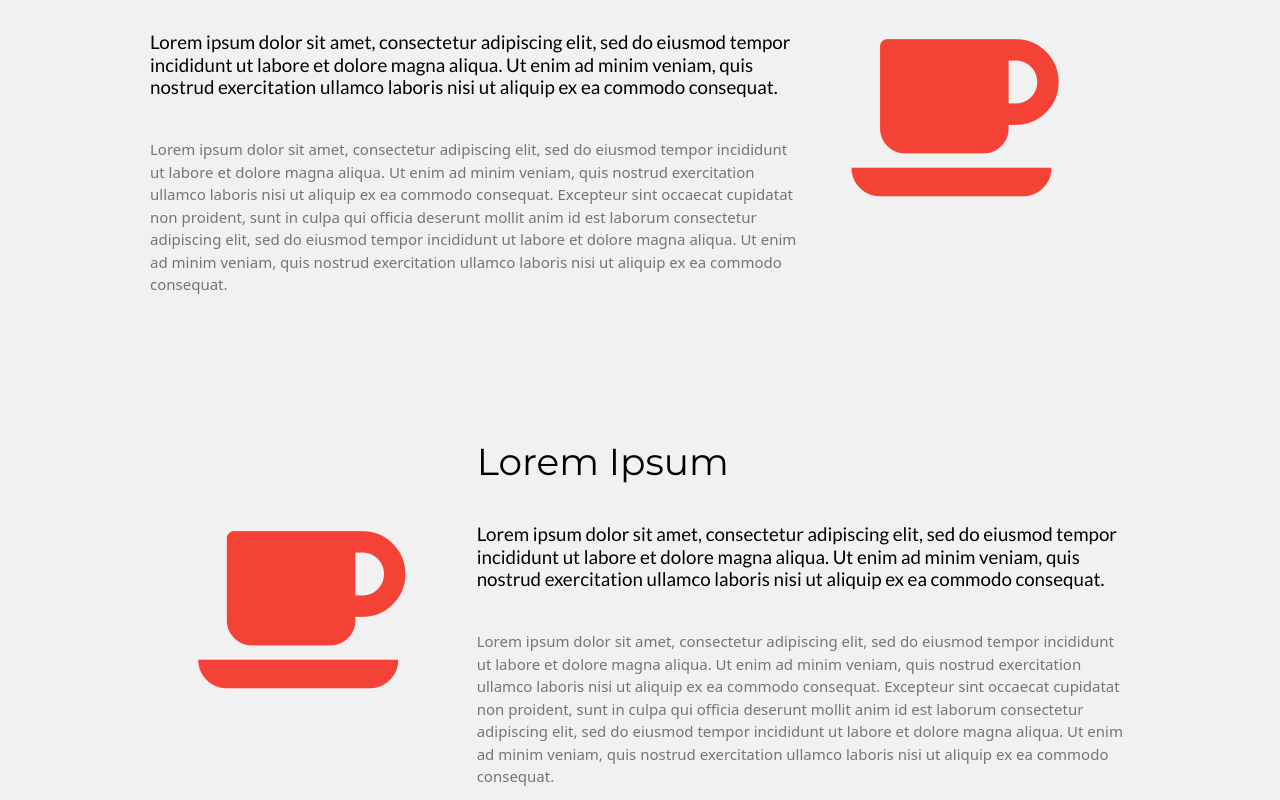
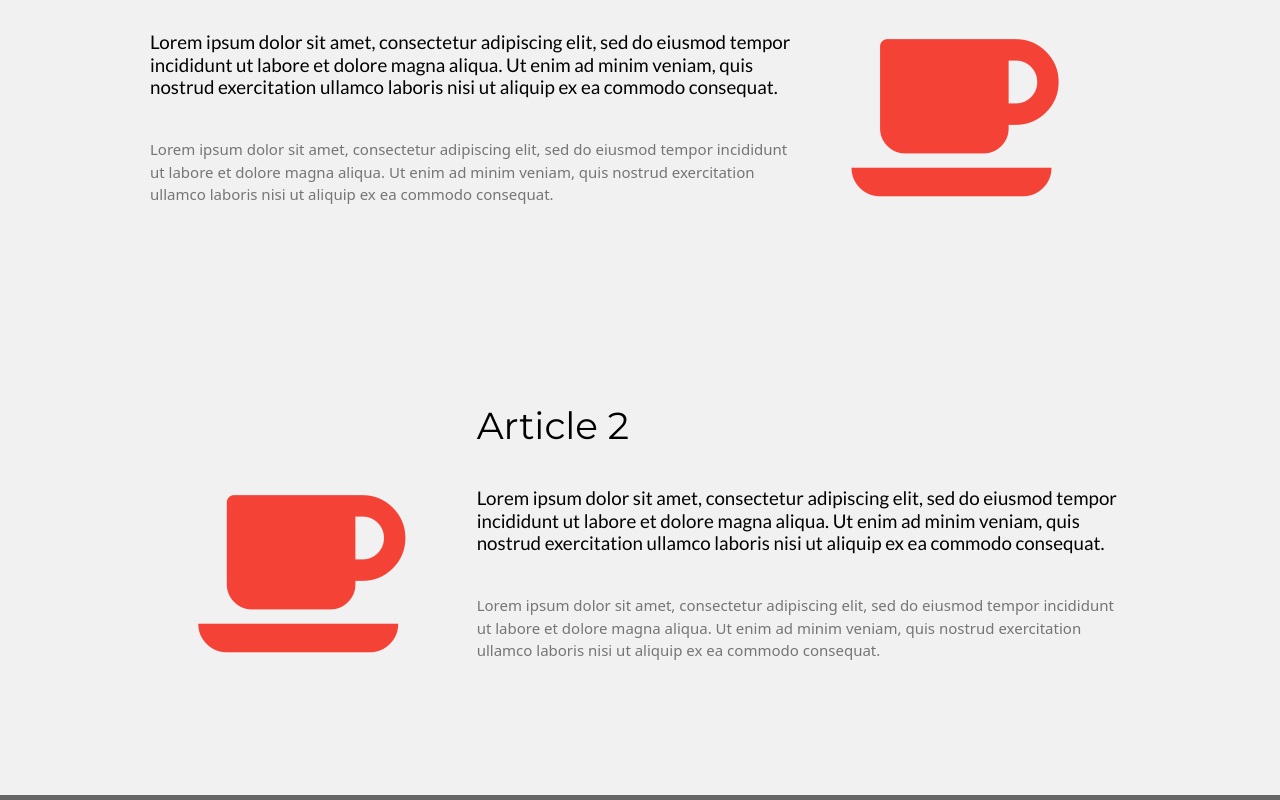
Before and after one commit to Boradway-Infosys-6-30AM-Mernstack/html-to-jss, a React (Create React App) app: page / in a window 1280 px wide. Shown: the part 600-1400 px from the top of the page. Built offline with nearby package versions, Linux system fonts and the light colour scheme; data requests are answered from the project's data file.

Commit message:
shows title subtitle content in blog

```diff
--- a/src/pages/Home.tsx
+++ b/src/pages/Home.tsx
@@ -128,50 +128,26 @@
               </div>
 
               <div className="w3-twothird">
-                <h1>Lorem Ipsum</h1>
+                <h1>{article.title}</h1>
                 <h5 className="w3-padding-32">
-                  Lorem ipsum dolor sit amet, consectetur adipiscing elit, sed
-                  do eiusmod tempor incididunt ut labore et dolore magna aliqua.
-                  Ut enim ad minim veniam, quis nostrud exercitation ullamco
-                  laboris nisi ut aliquip ex ea commodo consequat.
+                  {article.subtitle}
                 </h5>
 
                 <p className="w3-text-grey">
-                  Lorem ipsum dolor sit amet, consectetur adipiscing elit, sed
-                  do eiusmod tempor incididunt ut labore et dolore magna aliqua.
-                  Ut enim ad minim veniam, quis nostrud exercitation ullamco
-                  laboris nisi ut aliquip ex ea commodo consequat. Excepteur
-                  sint occaecat cupidatat non proident, sunt in culpa qui
-                  officia deserunt mollit anim id est laborum consectetur
-                  adipiscing elit, sed do eiusmod tempor incididunt ut labore et
-                  dolore magna aliqua. Ut enim ad minim veniam, quis nostrud
-                  exercitation ullamco laboris nisi ut aliquip ex ea commodo
-                  consequat.
+                  {article.content}
                 </p>
               </div>
             </div>
           ) : (
             <div className="w3-content">
               <div className="w3-twothird">
-                <h1>Lorem Ipsum</h1>
+                <h1>{article.title}</h1>
                 <h5 className="w3-padding-32">
-                  Lorem ipsum dolor sit amet, consectetur adipiscing elit, sed
-                  do eiusmod tempor incididunt ut labore et dolore magna aliqua.
-                  Ut enim ad minim veniam, quis nostrud exercitation ullamco
-                  laboris nisi ut aliquip ex ea commodo consequat.
+                  {article.subtitle}
                 </h5>
 
                 <p className="w3-text-grey">
-                  Lorem ipsum dolor sit amet, consectetur adipiscing elit, sed
-                  do eiusmod tempor incididunt ut labore et dolore magna aliqua.
-                  Ut enim ad minim veniam, quis nostrud exercitation ullamco
-                  laboris nisi ut aliquip ex ea commodo consequat. Excepteur
-                  sint occaecat cupidatat non proident, sunt in culpa qui
-                  officia deserunt mollit anim id est laborum consectetur
-                  adipiscing elit, sed do eiusmod tempor incididunt ut labore et
-                  dolore magna aliqua. Ut enim ad minim veniam, quis nostrud
-                  exercitation ullamco laboris nisi ut aliquip ex ea commodo
-                  consequat.
+                  {article.content}
                 </p>
               </div>
               <div className="w3-third w3-center">
```
Also changed, not shown: 1 other file (tests, documents, lock files or other folders).
